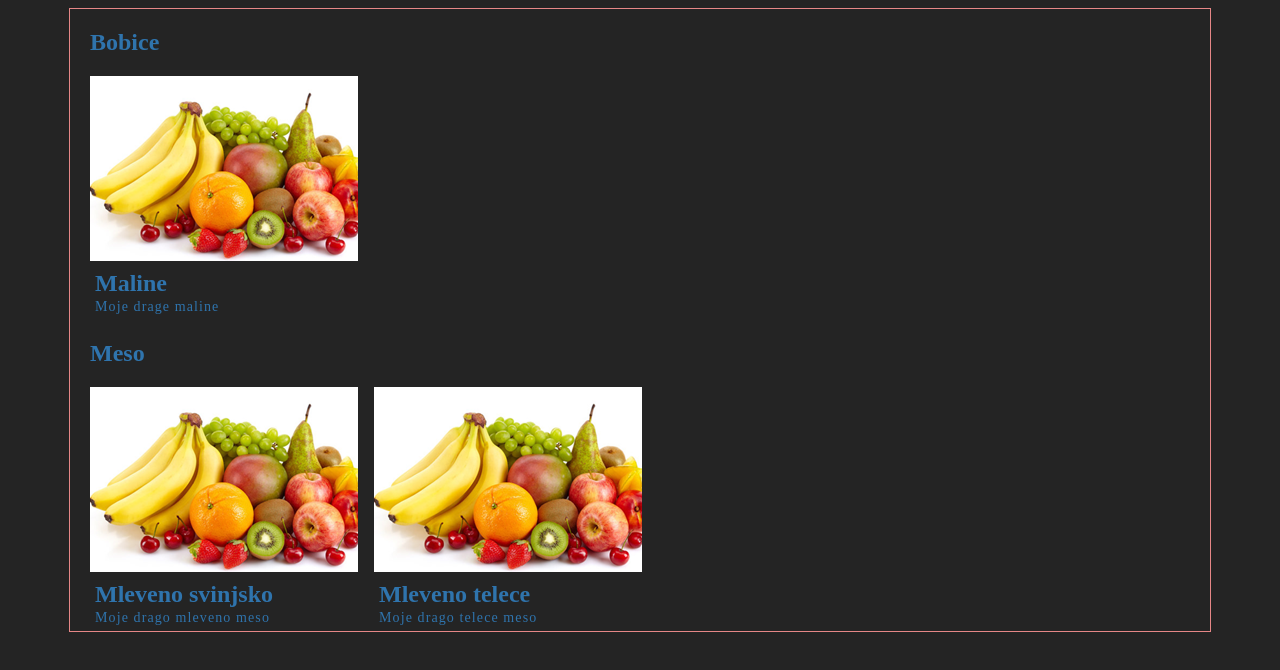
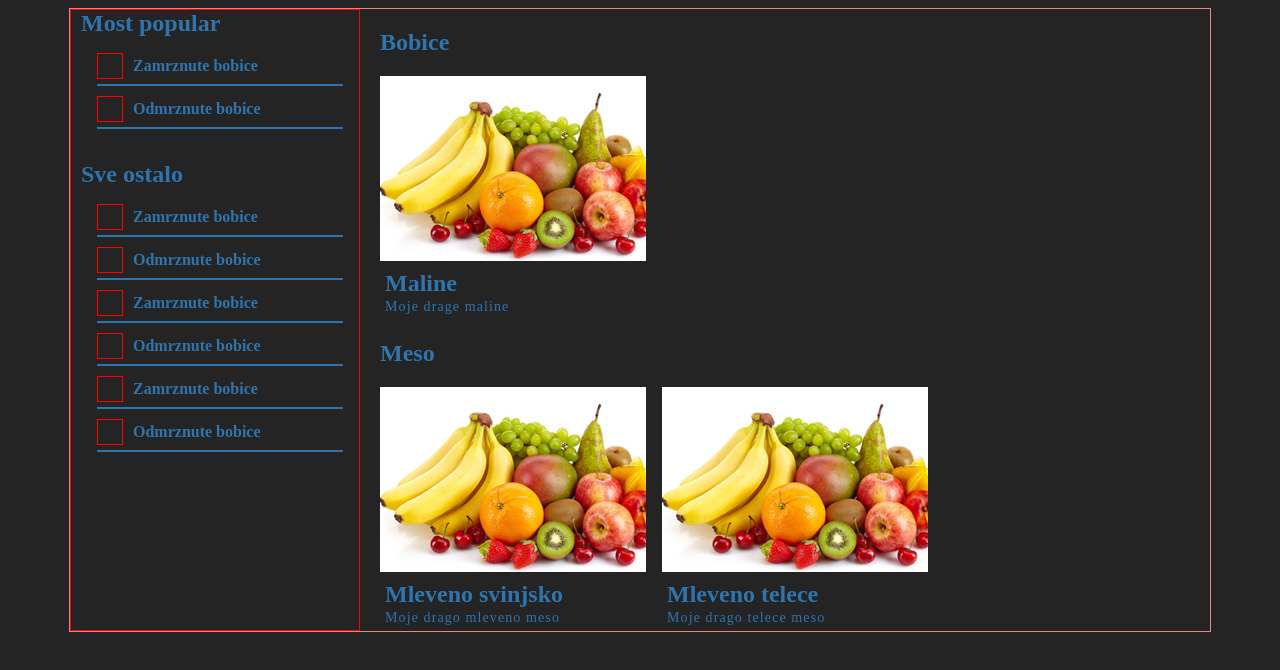
Before and after one commit to PetarPaskas/kupuj-prirodno, a React (Vite) app in the folder kupuj-prirodno/: page / in a window 1280 px wide. Shown: the top 670 px of the page. Built offline with nearby package versions, Linux system fonts and the light colour scheme.

Commit message:
store_category -> category_options

```diff
--- a/kupuj-prirodno/src/assets/main.css
+++ b/kupuj-prirodno/src/assets/main.css
@@ -14,7 +14,7 @@
     flex-direction: row;
 }
 
-.store_categories{
+.category_options{
     display:flex;
     flex-direction: column;
     width:18rem;
@@ -22,25 +22,25 @@
 
 }
 
-.store_category{
+.category_options .category{
     padding-left:10px;
 }
-.store_category:not(:last-child){
+.category_options .category:not(:last-child){
     margin-bottom: 1rem;
 }
 
-.store_category__title{
+.category_options .category__title{
 font-size: 24px;
 font-weight: 600;
 }
 
-.store_category__items{
+.category_options .category__items{
     list-style-type: none;
     padding:1rem;
     margin:0;
 }
 
-.store_category_item{
+.category_options .category_item{
 border-bottom: 2px solid var(--skyblue);
 display:flex;
 align-items: center;
@@ -48,12 +48,12 @@ padding-bottom: 5px;
 
 }
 
-.store_category__items li:not(:last-child){
+.category_options .category__items li:not(:last-child){
     margin-bottom: 10px;
 }
 
 
-.store_category_item__icon{
+.category_options .category_item__icon{
     display:inline-block;
     width:24px;
     height: 24px;
@@ -61,7 +61,7 @@ padding-bottom: 5px;
     margin-right: 10px;
 }
 
-.store_category_item__name{
+.category_options .category_item__name{
     display:inline-block;
     font-weight: 600;
 }
--- /dev/null
+++ b/kupuj-prirodno/src/packages/CategoryOptions/CategoryOption/category-option.tsx
@@ -0,0 +1,18 @@
+import type { CategorySummaryItem } from "../../../shared/types"
+
+interface CategoryOptionProps{
+    item:CategorySummaryItem
+}
+
+const CategoryOption = ({item}:CategoryOptionProps)=>{
+    return <div className="category_item">
+        <div className="category_item__icon">
+            <span>{item.iconLink}</span>
+        </div>
+        <div className="category_item__name">
+            {item.name}
+        </div>
+    </div>
+}
+
+export default CategoryOption
--- /dev/null
+++ b/kupuj-prirodno/src/packages/CategoryOptions/CategoryOptionGroup/category-option-group.tsx
@@ -0,0 +1,26 @@
+import type { CategorySummary } from "../../../shared/types"
+import CategoryOption from "../CategoryOption/category-option"
+
+interface CategoryOptionGroupProps{
+    categorySummary:CategorySummary
+}
+
+const CategoryOptionGroup = ({categorySummary}:CategoryOptionGroupProps)=>{
+
+    const renderCategoryOptionItems = ()=>categorySummary.items.map((item,index)=>{
+        return (<li key={index}>
+            <CategoryOption item={item}/>
+        </li>)
+    });
+
+    return <div className="category">
+        <div className="category__title">
+            <span>{categorySummary.categoryName}</span>
+        </div>
+        <ul className="category__items">
+            {renderCategoryOptionItems()}
+        </ul>
+    </div>
+}
+
+export default CategoryOptionGroup
--- /dev/null
+++ b/kupuj-prirodno/src/packages/CategoryOptions/CategoryOptions.tsx
@@ -0,0 +1,21 @@
+import type { CategorySummary } from "../../shared/types";
+import CategoryOptionGroup from "./CategoryOptionGroup/category-option-group";
+
+interface CategoryOptionsProps{
+    categories: CategorySummary[]
+}
+
+const CategoryOptions = ({categories}:CategoryOptionsProps)=>{
+
+    const renderCategories = ()=>categories.map((category, index)=>{
+        return <CategoryOptionGroup key={index} categorySummary={category}/>
+    });
+
+    return (
+    <div className="category_options">
+        {renderCategories()}
+    </div>
+    );
+}
+
+export default CategoryOptions
--- a/kupuj-prirodno/src/pages/ProductsOverview/products-overview.tsx
+++ b/kupuj-prirodno/src/pages/ProductsOverview/products-overview.tsx
@@ -1,14 +1,19 @@
 import ProductsInStoreList from "../../packages/ProductsInStoreList/products-in-store-list";
-import { getLocarStoreProductsByCategories } from "../../shared/mock-data";
+import CategoryOptions from "../../packages/CategoryOptions/CategoryOptions";
+import { getLocalStoreCategories, getLocarStoreProductsByCategories } from "../../shared/mock-data";
 
 interface ProductsOverviewProps{
 
 }
 const ProductsOverview = ({}:ProductsOverviewProps)=>{
     const categorizedStoreProducts = getLocarStoreProductsByCategories();
+    const storecategories = getLocalStoreCategories();
 
     return <div className="content_center">
         <div className="products_overview">
+            <CategoryOptions
+                categories={storecategories}
+            />
             <ProductsInStoreList
             categorizedStoreProducts={categorizedStoreProducts}/>
         </div>
--- a/kupuj-prirodno/src/pages/StoresOverview/stores-overview.tsx
+++ b/kupuj-prirodno/src/pages/StoresOverview/stores-overview.tsx
@@ -1,4 +1,4 @@
-import StoreCategories from "../../packages/StoreCategories/store-categories";
+import CategoryOptions from "../../packages/CategoryOptions/CategoryOptions";
 import StoreProductResults from "../../packages/StoreProductResults/store-product-results";
 import { getLocalStoreCategories, getLocalStores } from "../../shared/mock-data";
 
@@ -12,7 +12,7 @@ const StoresOverview = ({}:StoresOverviewProps)=>{
 
     return <div className="content_center">
         <div className="stores_overview">
-            <StoreCategories
+            <CategoryOptions
                 categories={storecategories}
             />
             <StoreProductResults
```
Also changed, not shown: kupuj-prirodno/src/packages/StoreCategories/StoreCategory/store-category.tsx (deleted, +0 -26 lines), kupuj-prirodno/src/packages/StoreCategories/StoreCategoryItem/store-category-item.tsx (deleted, +0 -18 lines), kupuj-prirodno/src/packages/StoreCategories/store-categories.tsx (deleted, +0 -21 lines).
